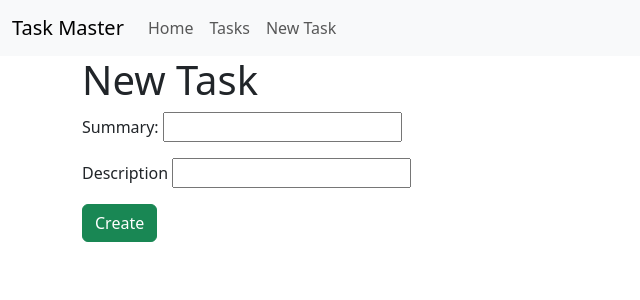
After one commit to SAStevens/FSDI-111-A4, a Flask app: page /tasks/new in a window 1280 px wide. The commit adds this page. Shown: the top 300 px of the page, without its empty margins (0-640 px from the left). Run offline with Flask 2, Linux system fonts and the light colour scheme.

Commit message:
Session 5 Update

```diff
--- a/app/routes.py
+++ b/app/routes.py
@@ -1,14 +1,14 @@
-from flask import Flask, render_template
+from flask import (
+    Flask,
+    render_template,
+    request
+)
 from datetime import datetime
 import requests
 
 BACKEND_URL ="http://127.0.0.1:5000"
 app = Flask(__name__)
 
-
-# @app.get("/")
-# def index():
-#     return render_template("index.html")
 
 @app.get("/")
 def index():
@@ -21,5 +21,35 @@ def show_tasks():
     resp = requests.get(url)
     if resp.status_code == 200:
         task_list = resp.json().get("tasks")
-        render_template("task_list.html", tasks=task_list)
+        return render_template("task_list.html", tasks=task_list)
     return render_template("error.html"), resp.status_code
+
+
+@app.get("/tasks/<int:pk>")
+def task_detail(pk):
+    url = "%s/tasks/%s" % (BACKEND_URL, pk)
+    resp = requests.get(url)
+    if resp.status_code == 200:
+        task = resp.json().get("task")
+        return render_template("task_detail.html", task=task)
+    return render_template("error.html"), resp.status_code
+
+
+@app.get("/tasks/new")
+def new_task_form():
+    return render_template("new.html")
+
+
+@app.post("/tasks/new")
+def create_task():
+    task_data = {
+        "summary": request.form.get("summary"),
+        "description": request.form.get("description"),
+        "status_id": request.form.get("status_id"),
+        "active": request.form.get("active")
+    }
+    url = "%s/tasks" % BACKEND_URL
+    resp = requests.post(url, json=task_data)
+    if resp.status_code == 204:
+        return render_template("success.html")
+    return render_template("error.html"), resp.status_code
--- a/app/templates/base.html
+++ b/app/templates/base.html
@@ -13,16 +13,17 @@
 <body>
     <nav class="navbar navbar-expand-lg bg-body-tertiary">
         <div class="container-fluid">
-          <a class="navbar-brand" href="#">Navbar</a>
-          <button class="navbar-toggler" type="button" data-bs-toggle="collapse"
+          <a class="navbar-brand" href="{{ url_for('index') }}">Task Master</a>
+          <button
+            class="navbar-toggler" type="button" data-bs-toggle="collapse"
             data-bs-target="#navbarNavAltMarkup" aria-controls="navbarNavAltMarkup" aria-expanded="false" aria-label="Toggle navigation">
             <span class="navbar-toggler-icon"></span>
           </button>
           <div class="collapse navbar-collapse" id="navbarNavAltMarkup">
             <div class="navbar-nav">
-              <a class="nav-link" href="#">Home</a>
-              <a class="nav-link" href="#">Features</a>
-              <a class="nav-link" href="#">Pricing</a>
+              <a class="nav-link" href="{{ url_for('index') }}">Home</a>
+              <a class="nav-link" href="{{ url_for('show_tasks') }}">Tasks</a>
+              <a class="nav-link" href="{{ url_for('new_task_form') }}">New Task</a>
             </div>
           </div>
         </div>
--- /dev/null
+++ b/app/templates/new.html
@@ -0,0 +1,24 @@
+{% extends 'base.html' %}
+
+
+{% block title %}New Task{% endblock title %}
+
+
+{% block content %}
+<h1>New Task</h1>
+<form method="POST" action="{{ url_for('create_task') }}">
+    <p>
+        <label for="summary">Summary: </label>
+        <input type="text" name="summary" id="id_summary">
+    </p>
+    <p>
+        <label for="description">Description </label>
+        <input type="text" name="description" id="id_description">
+    </p>
+    <input type="hidden" value="1" name="status_id" id="id_status_id">
+    <input type="hidden" value="1" name="active" id="id_active">
+    <p>
+        <input type="submit" value="Create" class="btn btn-success">
+    </p>
+</form>
+{% endblock content %}
```
Also changed, not shown: app/templates/error.html (added, +10 -0 lines), app/templates/success.html (added, +11 -0 lines), app/templates/task_detail.html (added, +11 -0 lines), app/templates/task_list.html (added, +18 -0 lines).
